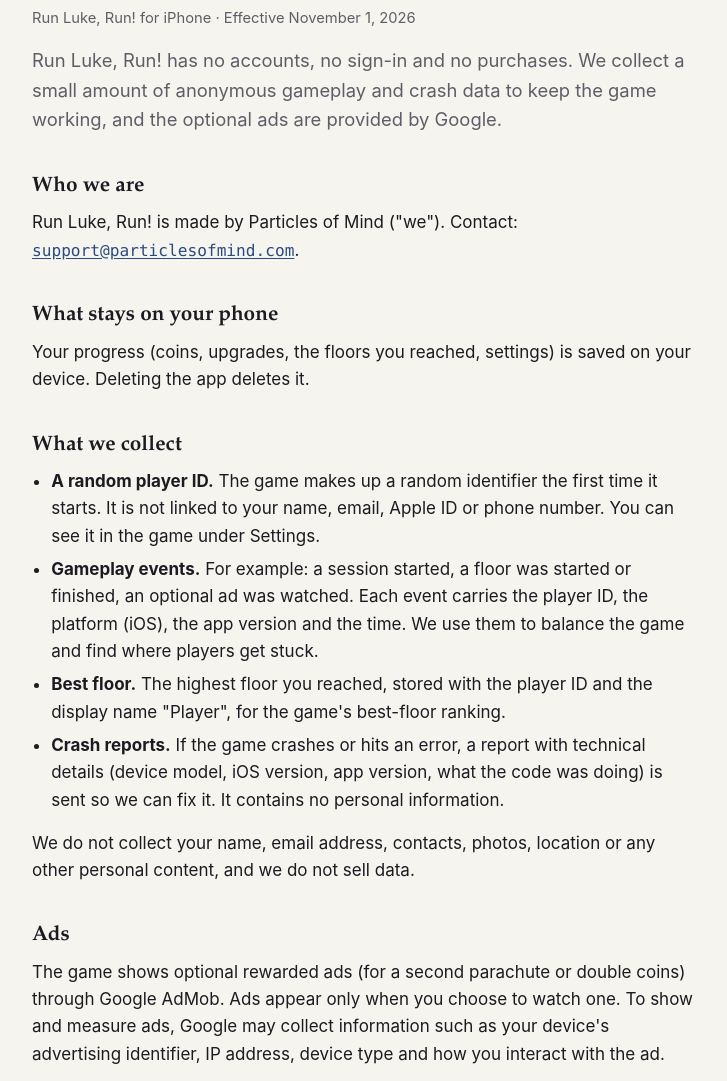
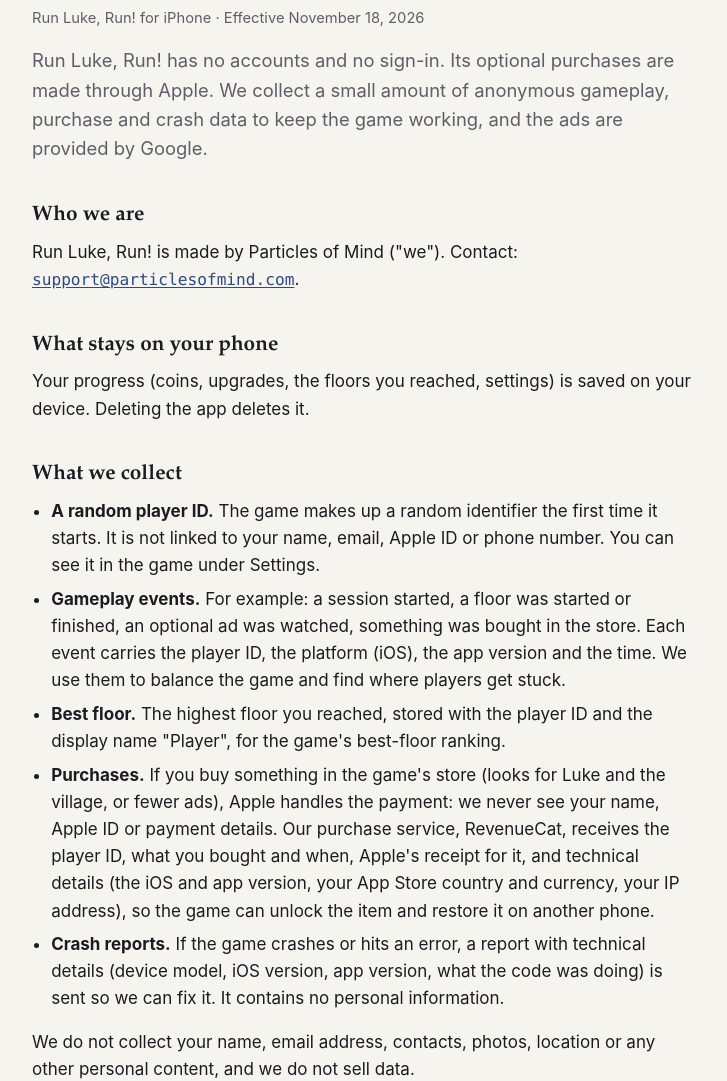
Before and after one commit to ParticlesofMind/particlesofmind.github.io, a plain HTML site: page run-luke-run/privacy/index.html in a window 1280 px wide. Shown: the part 163-1244 px from the top of the page, without its empty margins (276-1003 px from the left). Drawn offline with Linux system fonts and the light colour scheme.

Commit message:
Run Luke, Run! privacy and support: in-app purchases through RevenueCat, the between-climbs ad
Co-Authored-By: Claude Opus 5.5 <noreply@anthropic.com>

```diff
--- a/run-luke-run/privacy/index.html
+++ b/run-luke-run/privacy/index.html
@@ -11,8 +11,8 @@
 <div class="wrap">
   <header class="site"><a class="mark" href="/">Particles of Mind</a><nav><a href="/run-luke-run/">Run Luke, Run!</a><a href="/run-luke-run/support/">Support</a></nav></header>
   <h1>Privacy policy</h1>
-  <p class="meta">Run Luke, Run! for iPhone · Effective November 1, 2026</p>
-  <p class="lead">Run Luke, Run! has no accounts, no sign-in and no purchases. We collect a small amount of anonymous gameplay and crash data to keep the game working, and the optional ads are provided by Google.</p>
+  <p class="meta">Run Luke, Run! for iPhone · Effective November 18, 2026</p>
+  <p class="lead">Run Luke, Run! has no accounts and no sign-in. Its optional purchases are made through Apple. We collect a small amount of anonymous gameplay, purchase and crash data to keep the game working, and the ads are provided by Google.</p>
 
   <h2>Who we are</h2>
   <p>Run Luke, Run! is made by Particles of Mind ("we"). Contact: <a class="mail" href="mailto:support@particlesofmind.com">support@particlesofmind.com</a>.</p>
@@ -23,14 +23,15 @@
   <h2>What we collect</h2>
   <ul>
     <li><strong>A random player ID.</strong> The game makes up a random identifier the first time it starts. It is not linked to your name, email, Apple ID or phone number. You can see it in the game under Settings.</li>
-    <li><strong>Gameplay events.</strong> For example: a session started, a floor was started or finished, an optional ad was watched. Each event carries the player ID, the platform (iOS), the app version and the time. We use them to balance the game and find where players get stuck.</li>
+    <li><strong>Gameplay events.</strong> For example: a session started, a floor was started or finished, an optional ad was watched, something was bought in the store. Each event carries the player ID, the platform (iOS), the app version and the time. We use them to balance the game and find where players get stuck.</li>
     <li><strong>Best floor.</strong> The highest floor you reached, stored with the player ID and the display name "Player", for the game's best-floor ranking.</li>
+    <li><strong>Purchases.</strong> If you buy something in the game's store (looks for Luke and the village, or fewer ads), Apple handles the payment: we never see your name, Apple ID or payment details. Our purchase service, RevenueCat, receives the player ID, what you bought and when, Apple's receipt for it, and technical details (the iOS and app version, your App Store country and currency, your IP address), so the game can unlock the item and restore it on another phone.</li>
     <li><strong>Crash reports.</strong> If the game crashes or hits an error, a report with technical details (device model, iOS version, app version, what the code was doing) is sent so we can fix it. It contains no personal information.</li>
   </ul>
   <p>We do not collect your name, email address, contacts, photos, location or any other personal content, and we do not sell data.</p>
 
   <h2>Ads</h2>
-  <p>The game shows optional rewarded ads (for a second parachute or double coins) through Google AdMob. Ads appear only when you choose to watch one. To show and measure ads, Google may collect information such as your device's advertising identifier, IP address, device type and how you interact with the ad.</p>
+  <p>The game shows ads through Google AdMob: optional rewarded ads that you choose to watch (a second parachute, double coins, or trying a look on), and now and then a short ad as Luke goes into the tower, never during a floor. "No ads between climbs" in the game's store turns those off. To show and measure ads, Google may collect information such as your device's advertising identifier, IP address, device type and how you interact with the ad.</p>
   <ul>
     <li>On iPhone, the game asks for permission before the advertising identifier can be used for tracking. If you choose "Ask App Not to Track", ads still work but are less personalized.</li>
     <li>In the EU, the UK and Switzerland, Google's consent form asks for your choices before personalized ads are shown.</li>
@@ -41,11 +42,12 @@
   <ul>
     <li><strong>Supabase</strong> stores the gameplay events and best floors (servers in the United States).</li>
     <li><strong>Sentry</strong> receives crash reports (servers in the United States).</li>
-    <li><strong>Google AdMob</strong> provides the optional ads.</li>
+    <li><strong>RevenueCat</strong> processes in-app purchases and keeps the purchase history linked to the player ID (servers in the United States).</li>
+    <li><strong>Google AdMob</strong> provides the ads.</li>
   </ul>
 
   <h2>How long we keep it</h2>
-  <p>We keep gameplay events, best floors and crash reports only as long as they help us run and improve the game, and delete them sooner when you ask.</p>
+  <p>We keep gameplay events, best floors and crash reports only as long as they help us run and improve the game, and delete them sooner when you ask. Purchase records are kept as long as you may need to restore your purchases and as the law requires for records of sales.</p>
 
   <h2>Your choices and rights</h2>
   <p>To see or delete the data linked to your player ID, email <a class="mail" href="mailto:support@particlesofmind.com">support@particlesofmind.com</a> with the ID (Settings in the game). Depending on where you live, for example in the EU, the UK, Switzerland or California, you have the right to access, correct or delete your data, and to complain to your data protection authority.</p>
```
Also changed, not shown: run-luke-run/support/index.html (+1 -1 lines).
